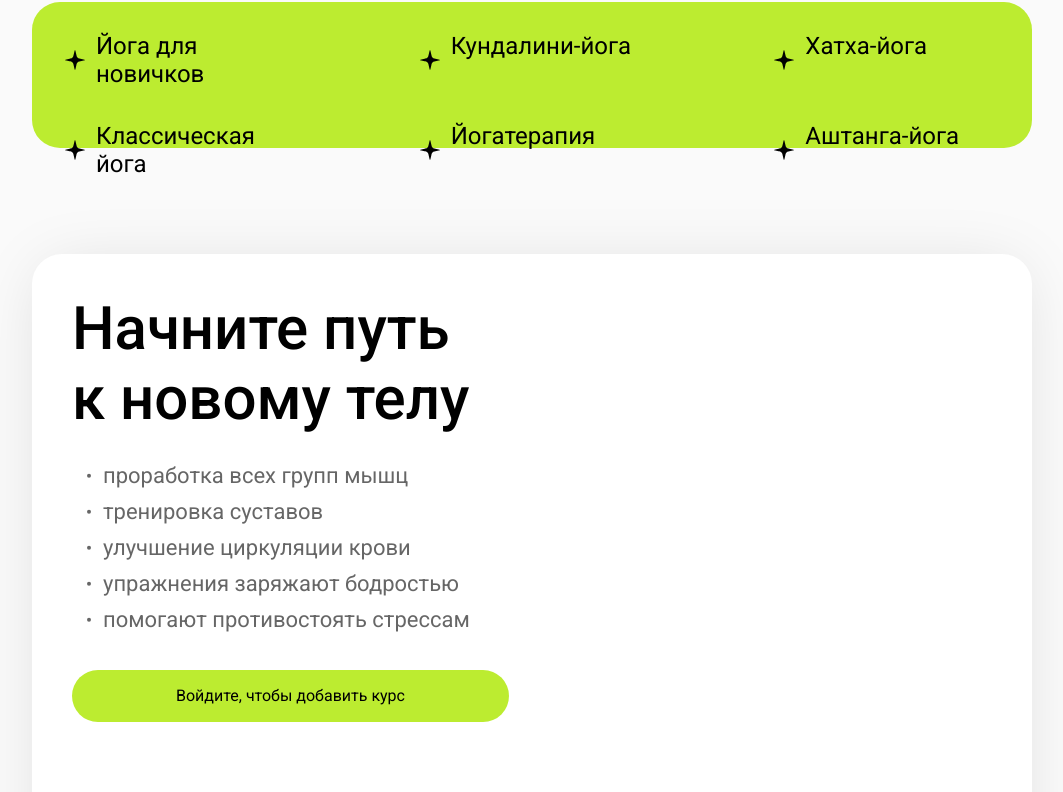
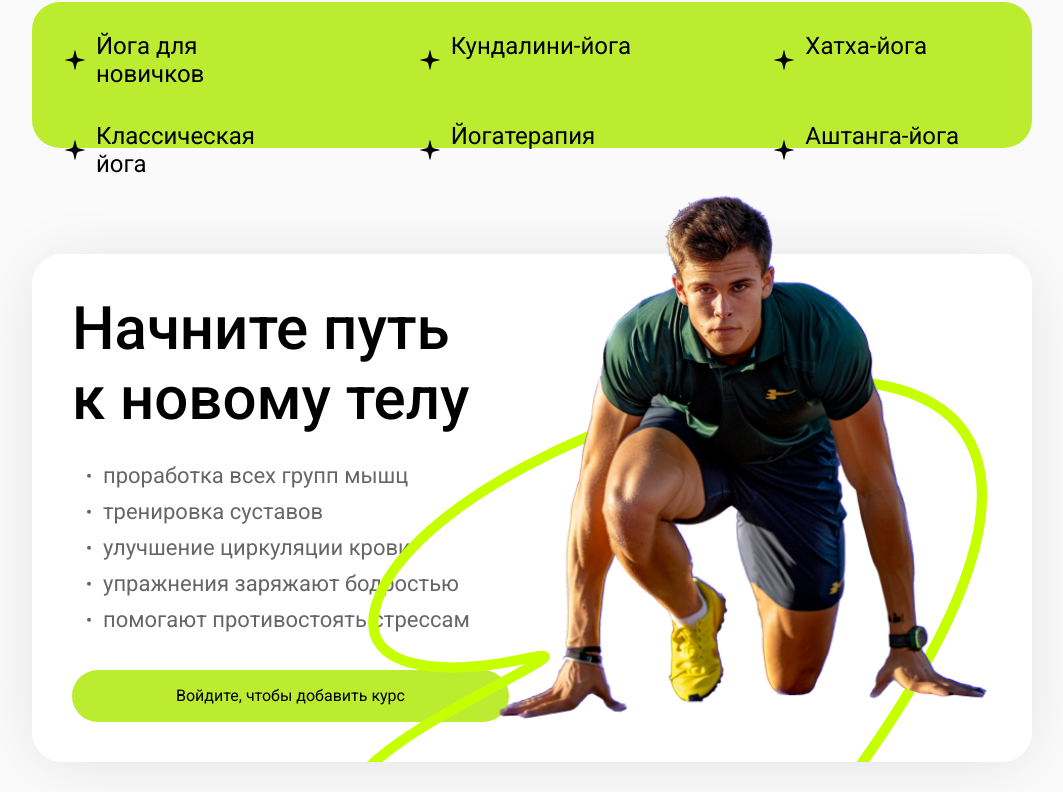
Before and after one commit to natalielogi/fitness-pro, a Next.js app: page /courses/bodyflex in a window 1280 px wide. Shown: the part 1000-1792 px from the top of the page, without its empty margins (108-1171 px from the left). Built offline with nearby package versions, Linux system fonts and the light colour scheme.

Commit message:
баннер

```diff
--- a/src/components/banner/banner.module.css
+++ b/src/components/banner/banner.module.css
@@ -1,15 +1,25 @@
+.wrap {
+  position: relative;
+}
+
 .banner {
+  position: relative;
   margin-top: 106px;
   border-radius: 30px;
   box-shadow: 0px 4px 67px -12px rgba(0, 0, 0, 0.13);
   background: rgba(255, 255, 255, 1);
+  margin-bottom: 50px;
+
+  display: grid;
+  grid-template-columns: 1.1fr 0.9fr; /* текст : медиа */
+  gap: 24px;
+  padding: 40px; /* подогнано под твои отступы */
+  overflow: hidden;
 }
 
 .colLeft {
   width: 437px;
-  padding-left: 40px;
-  padding-top: 40px;
-  padding-bottom: 40px;
+  padding: 0;
 }
 
 .title {
@@ -57,3 +67,44 @@
   width: 437px;
   height: 52px;
 }
+
+.media {
+  position: relative; /* база для абсолютных картинок */
+  z-index: 1;
+}
+
+.athleteWrap {
+  position: absolute;
+  right: -20px; /* подгони по макету */
+  bottom: -18px;
+  z-index: 2; /* выше .banner */
+  pointer-events: none;
+}
+.athlete {
+  display: block;
+  width: 650px;
+}
+
+.loopWrap {
+  position: absolute;
+  right: -45px;
+  bottom: -155px;
+  width: 750px;
+  height: auto;
+}
+.loop {
+  width: 100%;
+  height: auto;
+}
+
+.arcWrap {
+  position: absolute;
+  left: 65px;
+  top: -10px;
+  width: 50px;
+  height: 43px;
+}
+.arc {
+  width: 100%;
+  height: auto;
+}
--- a/src/components/banner/banner.tsx
+++ b/src/components/banner/banner.tsx
@@ -18,19 +18,23 @@ export default function Banner() {
         </div>
 
         <div className={styles.media}>
+          <div className={styles.loopWrap}>
             <img src="/banner/loop.svg" alt="" aria-hidden="true" className={styles.loop} />
-
+          </div>
+          <div className={styles.arcWrap}>
+            <img src="/banner/arc.svg" alt="" aria-hidden="true" className={styles.arc} />
+          </div>
+        </div>
+      </div>
+      <div className={styles.athleteWrap}>
         <Image
           src="/banner/athlete.png"
           alt=""
           className={styles.athlete}
-            width={460}
-            height={420}
+          width={604}
+          height={604}
           priority
         />
-
-          <img src="/banner/arc.svg" alt="" aria-hidden="true" className={styles.arc} />
-        </div>
       </div>
     </section>
   );
```
Lines whose indentation alone changed are shown as unchanged.
